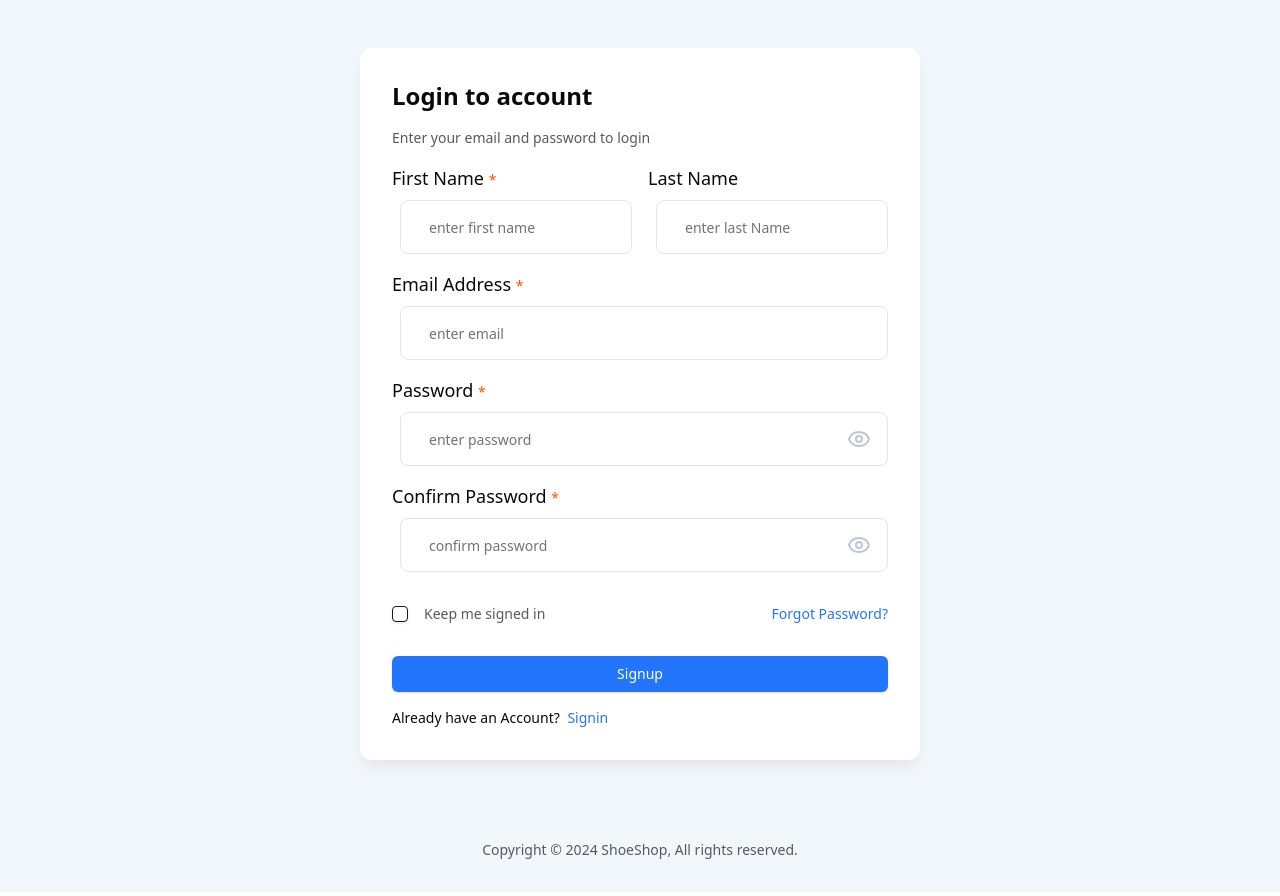
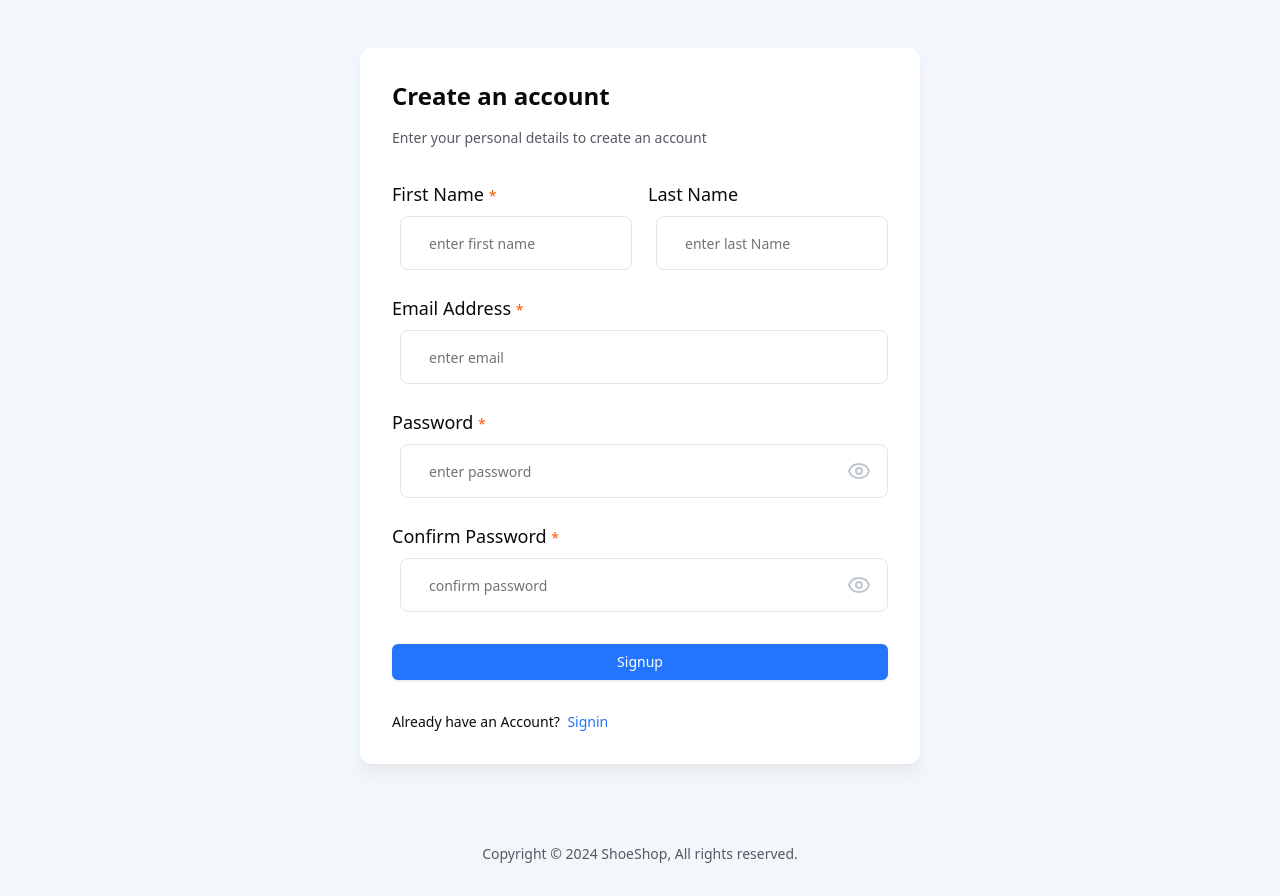
Before and after one commit to baliddeki/ovo-frontend, a React (Vite) app: page /auth/signup in a window 1280 px wide. Built offline with nearby package versions, Linux system fonts and the light colour scheme.

Commit message:
fixed auth page UI

```diff
--- a/src/pages/auth/sign-in.tsx
+++ b/src/pages/auth/sign-in.tsx
@@ -27,7 +27,7 @@ const SignIn = ()=>{
                 <h3 className={"text-2xl font-bold"}>Login to account</h3>
                 <p className={"text-gray-8 text-sm"}>Enter your email and password to login</p>
                 <Form {...form}>
-                    <form onSubmit={form.handleSubmit(submitForm)} className={"w-full vertical-spacing"}>
+                    <form onSubmit={form.handleSubmit(submitForm)} className={"w-full vertical-spacing gap-6 mt-4"}>
                         <FormField
                             control={form.control}
                             name={"email"}
@@ -99,7 +99,7 @@ const SignIn = ()=>{
 
                     <Button className={"bg-blue-5 text-white mt-4 hover:bg-blue-400 duration-300"}>Signin</Button>
                 </Form>
-                <div>
+                <div className={"mt-4"}>
                     <p className={"text-sm"}>You do not have an account yet? <Link to={"/auth/signup"} className={"ml-1 text-blue-5"}>Signup</Link></p>
                 </div>
             </div>
--- a/src/pages/auth/sign-up.tsx
+++ b/src/pages/auth/sign-up.tsx
@@ -6,7 +6,6 @@ import {Form, FormControl, FormField, FormItem, FormLabel, FormMessage} from '@/
 import {Input} from "@/components/ui/input.tsx";
 import usePasswordToggle from "@/assets/utils.tsx";
 import {LuEye, LuEyeOff} from "react-icons/lu";
-import {Checkbox} from "@/components/ui/checkbox.tsx";
 import {Link} from "react-router-dom";
 import {Button} from "@/components/ui/button.tsx";
 const SignUp = ()=>{
@@ -27,10 +26,10 @@ const SignUp = ()=>{
     return (
         <>
             <div className={"max-w-[35rem] w-full p-8 vertical-spacing bg-white rounded-xl shadow-lg shadow-gray-200 mx-auto"}>
-                <h3 className={"text-2xl font-bold"}>Login to account</h3>
-                <p className={"text-gray-8 text-sm"}>Enter your email and password to login</p>
+                <h3 className={"text-2xl font-bold"}>Create an account</h3>
+                <p className={"text-gray-8 text-sm"}>Enter your personal details to create an account</p>
                 <Form {...form}>
-                    <form onSubmit={form.handleSubmit(submitForm)} className={"w-full vertical-spacing"}>
+                    <form onSubmit={form.handleSubmit(submitForm)} className={"w-full vertical-spacing mt-4 gap-6"}>
                         <div className={"grid md:grid-cols-2 gap-4"}>
                             <FormField
                                 control={form.control}
@@ -160,23 +159,11 @@ const SignUp = ()=>{
                             )}
                         />
 
-                        <div className="flex items-center justify-between mt-4">
-                            <div className={"flex items-center gap-4 text-sm text-gray-8"}>
-                                <Checkbox id="terms"/>
-                                <label
-                                    htmlFor="terms"
-                                    className="text-sm font-medium leading-none peer-disabled:cursor-not-allowed peer-disabled:opacity-70"
-                                >
-                                    Keep me signed in
-                                </label>
-                            </div>
-                            <Link to={"/auth/password-reset"} className={"text-sm text-blue-5"}>Forgot Password?</Link>
-                        </div>
                     </form>
 
                     <Button className={"bg-blue-5 text-white mt-4 hover:bg-blue-400 duration-300"}>Signup</Button>
                 </Form>
-                <div>
+                <div className={"mt-4"}>
                     <p className={"text-sm"}>Already have an Account? <Link to={"/auth/signin"} className={"ml-1 text-blue-5"}>Signin</Link></p>
                 </div>
             </div>
```
